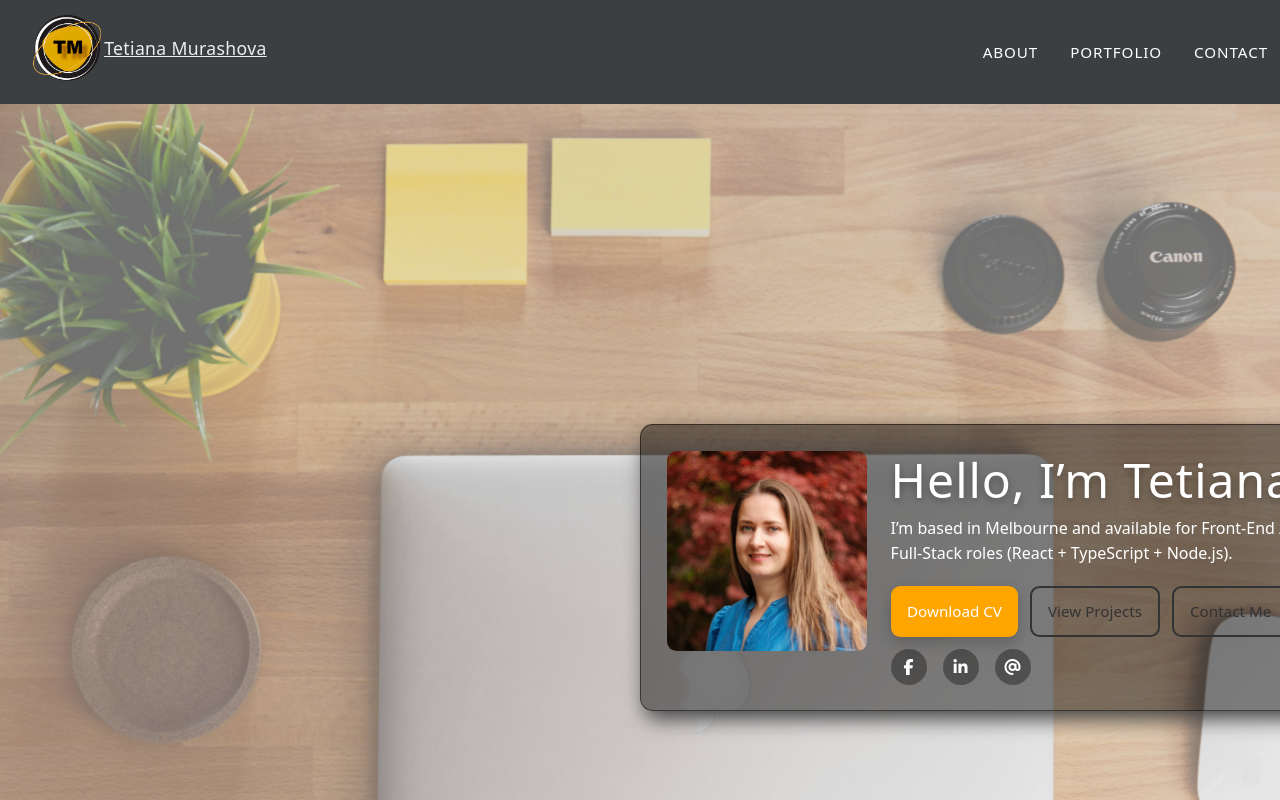
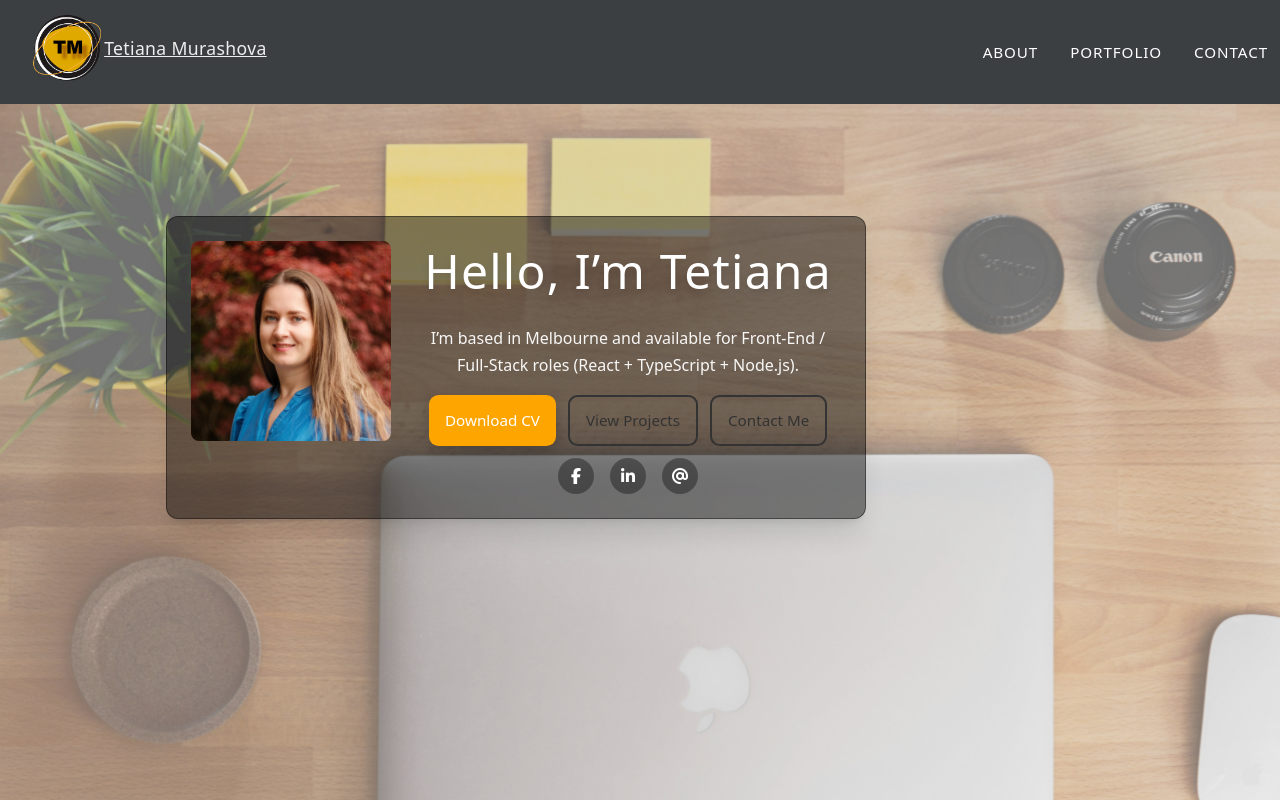
Before and after one commit to tetiana-murashova/tetiana-portfolio, a React (Vite) app: page / in a window 1280 px wide. Built offline with nearby package versions, Linux system fonts and the light colour scheme.

Commit message:
fixed banner

```diff
--- a/package.json
+++ b/package.json
@@ -9,7 +9,6 @@
     "preview": "vite preview"
   },
   "dependencies": {
-    "framer-motion": "^11.2.10",
     "react": "^18.3.1",
     "react-dom": "^18.3.1",
     "react-router-dom": "^6.26.2"
--- a/src/components/Banner/Banner.module.css
+++ /dev/null
@@ -1,96 +0,0 @@
-.header {
-  position: relative;
-  height: 100vh;
-  overflow: auto;
-}
-.bgWrap {
-  position: absolute;
-  inset: 0;
-  background: rgba(0, 0, 0, 0.15);
-}
-.bg {
-  width: 100%;
-  height: 100%;
-  object-fit: cover;
-  opacity: 0.55;
-  animation: scale 22s ease-out;
-}
-@keyframes scale {
-  from {
-    transform: scale(1.2);
-  }
-  to {
-    transform: scale(1);
-  }
-}
-
-.panel {
-  position: absolute;
-  top: 40%;
-  left: 50%;
-  transform: translate(-50%, -50%);
-  max-width: 700px;
-  width: 90%;
-  display: grid;
-  grid-template-columns: 200px 1fr;
-  gap: 1.5rem;
-  background: rgba(0, 0, 0, 0.45);
-  border: 0.5px solid rgba(0, 0, 0, 0.5);
-  box-shadow: 5px 8px 20px #444;
-  padding: clamp(1rem, 2vw, 2rem);
-  border-radius: 0.8rem;
-  color: #fff;
-}
-.avatar {
-  width: 200px;
-  height: 200px;
-  background-image: url('/img/me.png');
-  background-size: cover;
-  background-position: center;
-  border-radius: 0.6rem;
-  flex-shrink: 0;
-}
-.content h1 {
-  font-weight: 350;
-  line-height: 1.2;
-  letter-spacing: 0.02em;
-  margin: 0 0 0.5rem;
-  text-shadow: 0 3px 8px rgba(0, 0, 0, 0.35);
-}
-.content p {
-  max-width: 45ch;
-  font-size: clamp(1rem, 1.2vw, 1.25rem);
-  line-height: 1.55;
-  margin-bottom: 1.25rem;
-}
-.cta {
-  display: flex;
-  gap: 0.75rem;
-  flex-wrap: wrap;
-}
-.socials {
-  margin-top: 0.75rem;
-}
-
-@media (max-width: 1100px) {
-  .panel {
-    grid-template-columns: 1fr;
-    text-align: left;
-    top: 10%;
-    left: 5%;
-  }
-  .avatar {
-    width: 160px;
-    height: 160px;
-  }
-  .content {
-    display: flex;
-    flex-direction: column;
-    align-items: center;
-  }
-
-  .content p {
-    text-align: center;
-    max-width: 45ch;
-  }
-}
--- a/src/components/Banner/Banner.tsx
+++ b/src/components/Banner/Banner.tsx
@@ -1,49 +1,69 @@
 import React from 'react';
-import { motion } from 'framer-motion';
-import styles from './Banner.module.css';
 import Button from '../shared/Button/Button';
 import SocialLinks from '../shared/SocialLinks/SocialLinks';
 
 const Banner: React.FC = () => {
   return (
-    <header className={styles.header}>
-      <div className={styles.bgWrap}>
-        <img className={styles.bg} src="img/background.jpg" alt="Background" />
-      </div>
+    <header className="relative h-screen overflow-auto">
+      {/* Background overlay */}
+      <div className="absolute inset-0 bg-black/15"></div>
 
-      <motion.div
-        className={styles.panel}
-        initial={{ opacity: 0, y: 50, rotateY: -10 }}
-        animate={{ opacity: 1, y: 0, rotateY: 0 }}
-        transition={{ duration: 0.8, ease: 'easeOut', delay: 0.2 }}
+      {/* Background image */}
+      <img
+        src="img/background.jpg"
+        alt="Background"
+        className="absolute inset-0 w-full h-full object-cover opacity-55 scale-100 animate-[scaleImage_22s_ease-out]"
+      />
+
+      {/* Panel */}
+      <div
+        className="
+    /* MOBILE: centered */
+    absolute w-[92%] max-w-[500px]
+    left-1/2 -translate-x-1/2 top-20
+    grid grid-cols-1 gap-6
+    bg-black/45 border border-black/40 shadow-xl p-6 rounded-xl text-white
+
+    /* DESKTOP: move to right side */
+    md:static md:transform-none
+    md:max-w-[700px]
+    md:ml-auto md:mr-16 md:mt-28
+    md:grid-cols-[200px_1fr]
+  "
       >
-        <div className={styles.avatar} />
-        <div className={styles.content}>
-          <motion.h1
-            initial={{ opacity: 0, y: 20 }}
-            animate={{ opacity: 1, y: 0 }}
-            transition={{ duration: 0.6, delay: 0.3 }}
-          >
+        {/* Avatar */}
+        <div
+          className="
+    w-40 h-40 rounded-lg bg-center bg-cover mx-auto
+    md:w-[200px] md:h-[200px] md:mx-0
+  "
+          style={{ backgroundImage: "url('/img/me.png')" }}
+        />
+
+        {/* Content */}
+        <div className="flex flex-col md:items-center">
+          {/* Title */}
+          <h1 className="font-light leading-tight tracking-wide drop-shadow-lg mb-2 text-3xl">
             Hello, I’m Tetiana
-          </motion.h1>
-          <motion.p
-            initial={{ opacity: 0, y: 18 }}
-            animate={{ opacity: 1, y: 0 }}
-            transition={{ duration: 0.6, delay: 0.4 }}
-          >
+          </h1>
+
+          {/* Subtitle */}
+          <p className="max-w-[45ch] text-base leading-relaxed mb-5 text-white/95 md:text-center">
             I’m based in Melbourne and available for Front-End / Full-Stack roles (React +
             TypeScript + Node.js).
-          </motion.p>
+          </p>
 
-          <motion.div
-            className={styles.cta}
-            initial={{ opacity: 0, y: 16 }}
-            animate={{ opacity: 1, y: 0 }}
-            transition={{ duration: 0.6, delay: 0.5 }}
+          {/* CTA buttons */}
+          <div
+            className="
+    flex gap-3 flex-wrap justify-center
+    md:flex-nowrap md:justify-start
+  "
           >
             <Button onClick={() => window.open('/Resume_Tetiana_Murashova.pdf', '_blank')}>
               Download CV
             </Button>
+
             <a href="#portfolio">
               <Button variant="ghost">View Projects</Button>
             </a>
@@ -51,13 +71,22 @@ const Banner: React.FC = () => {
             <a href="#contacts">
               <Button variant="ghost">Contact Me</Button>
             </a>
-          </motion.div>
+          </div>
 
-          <div className={styles.socials}>
+          {/* Social links */}
+          <div className="mt-3">
             <SocialLinks />
           </div>
         </div>
-      </motion.div>
+      </div>
+
+      {/* Keyframes */}
+      <style>{`
+        @keyframes scaleImage {
+          from { transform: scale(1.2); }
+          to { transform: scale(1); }
+        }
+      `}</style>
     </header>
   );
 };
--- a/src/styles/globals.css
+++ b/src/styles/globals.css
@@ -39,7 +39,6 @@ body {
   height: 100%;
 }
 .section {
-  opacity: 1;
   padding: clamp(3rem, 6vw, 6rem) 1rem;
   margin: 0 auto;
   max-width: 1200px;
```
Also changed, not shown: 1 other file (tests, documents, lock files or other folders).
